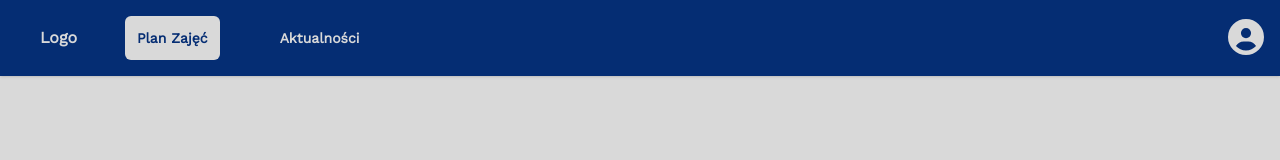
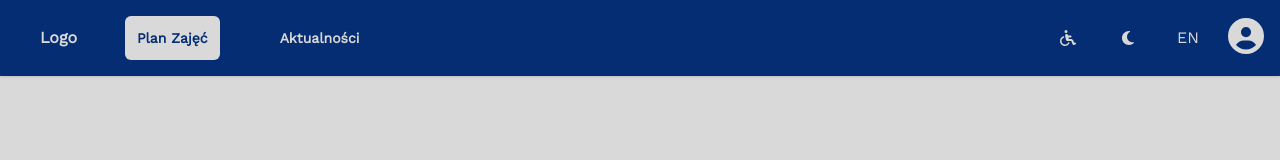
Before and after one commit to UniversityOfGdanskProjects/plan_front, a React (Vite) app: page / in a window 1280 px wide. Shown: the top 160 px of the page. Built offline with nearby package versions, Linux system fonts and the light colour scheme.

Commit message:
fully responsive menu

```diff
--- a/src/App.css
+++ b/src/App.css
@@ -1,3 +1,3 @@
-#accessibility button{
+.tooltip-btn button{
     @apply active:text-secondaryLight dark:active:text-secondaryDark hover:text-secondaryLight dark:hover:text-secondaryDark active:bg-primaryLight hover:bg-primaryLight p-3 rounded-md w-10 h-10 flex items-center justify-center;
 }
--- a/src/components/Navbar.jsx
+++ b/src/components/Navbar.jsx
@@ -50,7 +50,12 @@ const Navbar = () => {
                 {NavBarElement("Aktualności", false, 'text-sm')}
             </ul>
         </nav>
-        <div>
+        <div className='flex gap-5'>
+            <section className='items-center gap-5 hidden md:flex justify-center'>
+            <TooltipBtn className="flex justify-center items-center w-10 h-10" tooltip_text="Zwiększanie czcionki" icon={faWheelchair} click={() => console.log('Zwiększanie czcionki')} tooltip_pos="16" />
+            <TooltipBtn tooltip_text="Zmiana kontrastu" icon={faMoon} click={toggleDarkMode} tooltip_pos="16" />
+            <TooltipBtn tooltip_text={'Zmiana języka'} text={'EN'} click={() => console.log('Zmiana języka')} tooltip_pos='16' />
+            </section>
             <FontAwesomeIcon icon={faCircleUser} className='text-xl md:text-4xl text-primaryLight' />
         </div>
     </header>
--- a/src/components/TooltipBtn.jsx
+++ b/src/components/TooltipBtn.jsx
@@ -3,15 +3,15 @@ import React from 'react'
 
 
 
-const TooltipBtn = ({tooltip_text, icon=null, text=null, click, size="text-sm"}) => {
-    return (<>
+const TooltipBtn = ({tooltip_text, icon=null, text=null, click, size="text-sm", tooltip_pos='[-3.2rem]'}) => {
+    return (<span className='tooltip-btn'>
             <button onClick={click} className='group p-0'>
                 {icon ? <FontAwesomeIcon icon={icon} /> : text}
-            <span className={`text-sm absolute top-[-3.2rem] bg-primaryLight text-secondaryLight dark:text-secondaryDark rounded-md hidden group-active:block group-hover:block p-1`}>
+            <span className={`text-sm absolute top-${tooltip_pos} bg-primaryLight text-secondaryLight dark:text-secondaryDark md:bg-secondaryLight dark:md:bg-secondaryDark md:text-textDark dark:md:text-textDark rounded-md hidden group-active:block group-hover:block p-1`}>
                 {tooltip_text}
             </span>
             </button>
-        </>)
+        </span>)
     }
 
 export default TooltipBtn
```
